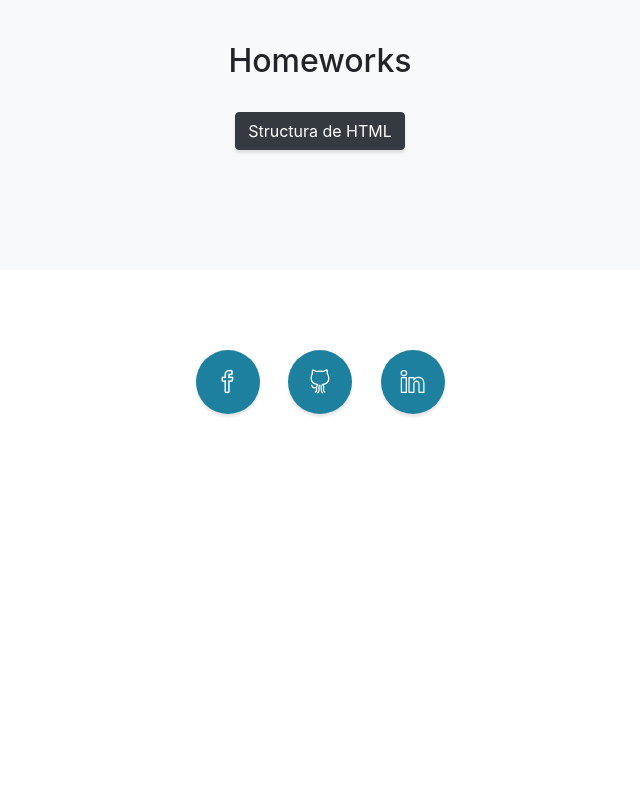
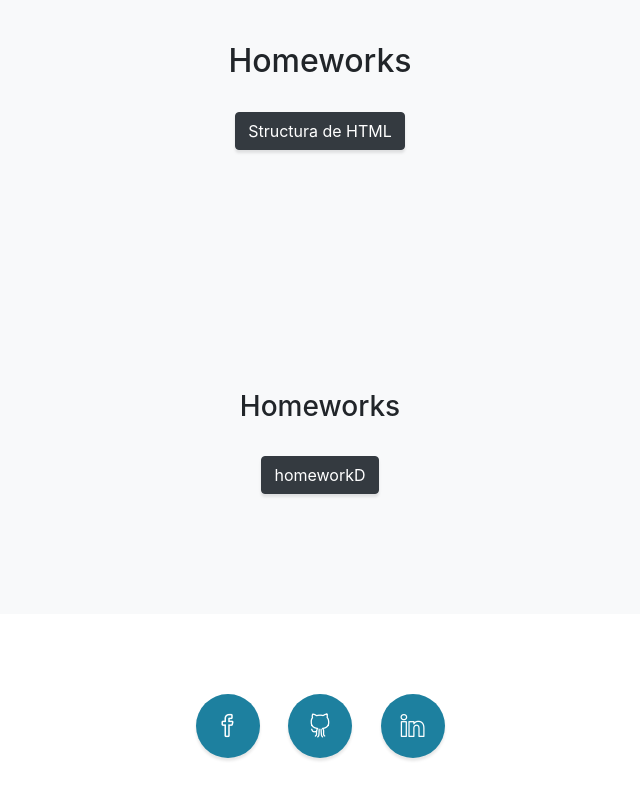
Before and after one commit to Danielbross/danielbross, a website with bundled scripts: page index.html in a window 1280 px wide. Shown: the part 1978-2778 px from the top of the page, without its empty margins (320-960 px from the left). Before the commit the page ends 2520 px from the top, so only its background shows below. Built offline with nearby package versions, Linux system fonts and the light colour scheme.

Commit message:
coloque homeworkD

```diff
--- a/index.html
+++ b/index.html
@@ -124,6 +124,18 @@ Actualmente me encuentro en búsqueda de experiencia laboral, en mi tiempo libre
       </div>
     </section>
 
+    <section class="content-section bg-light" id="homeworkD" >
+      <div class="container text-center">
+        <div class="row">
+          <div class="col-lg-10 mx-auto">
+            <h3>Homeworks </h3>
+              <br>
+              <a class="btn btn-dark btn-xl js-scroll-trigger"
+                      href="./homework.html">homeworkD</a>
+          </div>
+        </div>
+      </div>
+    </section>
     <!-- Portfolio -->
 
 
```
